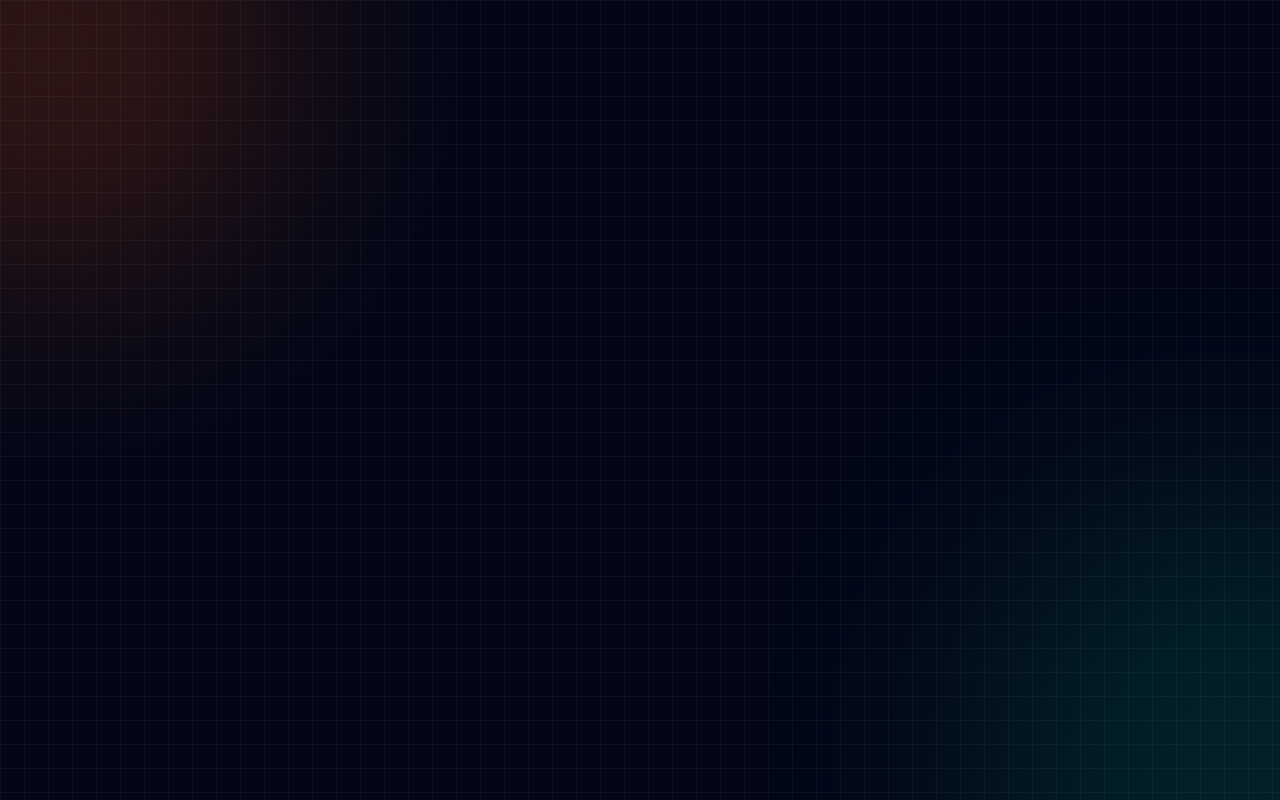
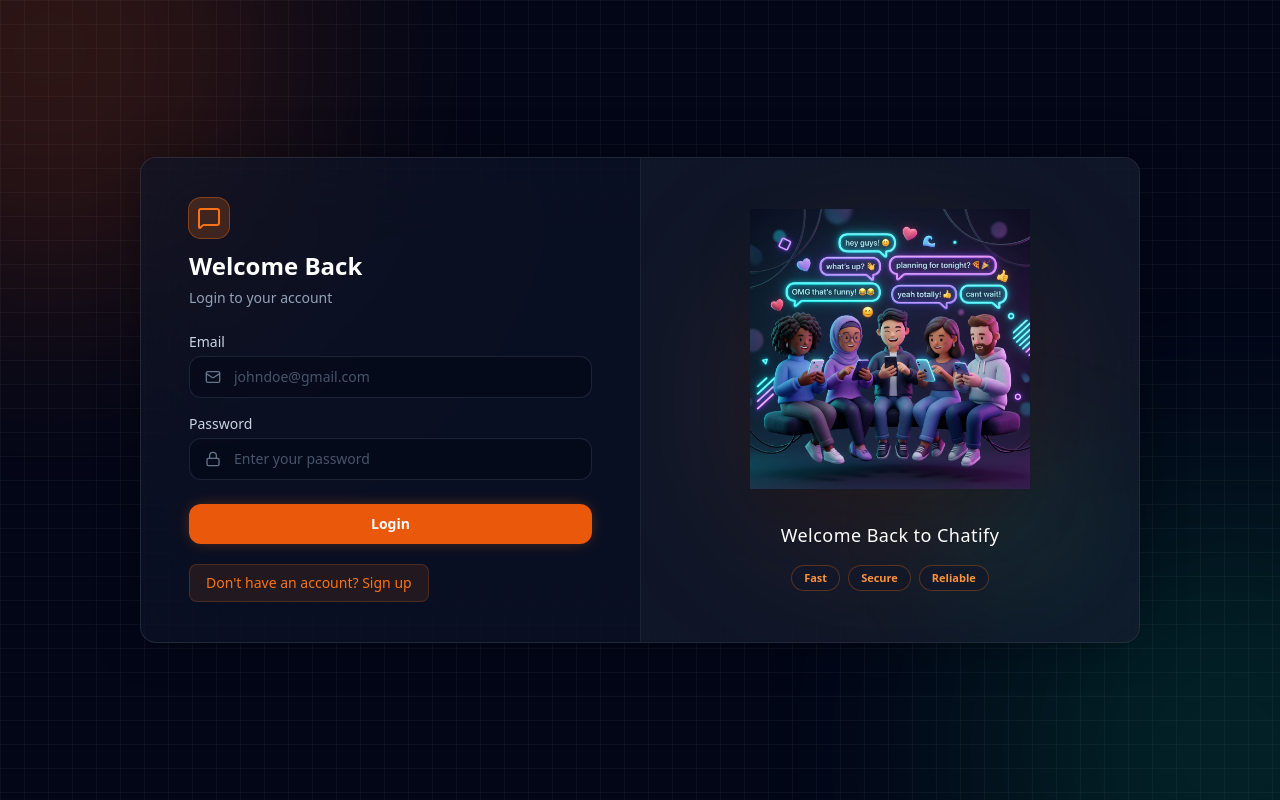
Before and after one commit to AbhayNagpure/chatify, a React app in the folder frontend/: page /login in a window 1280 px wide. Built offline with nearby package versions, Linux system fonts and the light colour scheme; no server answers; the HTML template or start-up script is replaced by a standard one.

Commit message:
login and logout functionality added

```diff
--- a/frontend/src/pages/ChatPage.jsx
+++ b/frontend/src/pages/ChatPage.jsx
@@ -1,8 +1,18 @@
-
+import { useAuthStore } from "../store/userAuthStore";
 
 function ChatPage() {
+  const { logout } = useAuthStore();
+
   return (
-    <div>ChatPage</div>
+    <div className="flex flex-col items-center justify-center min-h-screen text-white ">
+      <h1 className="mb-4 text-2xl font-bold">ChatPage</h1>
+      <button
+        onClick={logout}
+        className="px-4 py-2 font-bold text-white transition-colors bg-red-600 rounded-lg hover:bg-red-500"
+      >
+        Logout
+      </button>
+    </div>
   )
 }
 
--- a/frontend/src/pages/LoginPage.jsx
+++ b/frontend/src/pages/LoginPage.jsx
@@ -1,8 +1,157 @@
+import { useState } from "react";
+import { Link } from "react-router";
+import { Mail, Lock, MessageSquare, Loader2 } from "lucide-react";
+import { useAuthStore } from "../store/userAuthStore";
 
 function LoginPage() {
+  const [formData, setFormData] = useState({
+    email: "",
+    password: "",
+  });
+
+  const { login, isLoggingIn } = useAuthStore();
+
+  const handleSubmit = (e) => {
+    e.preventDefault();
+    login(formData);
+  };
+
   return (
-    <div></div>
-  )
+    <div className="flex items-center justify-center min-h-screen p-4 sm:p-6">
+      {/* Main Container */}
+      <div className="flex flex-col-reverse lg:flex-row w-full max-w-[1000px] bg-slate-900/60 backdrop-blur-2xl rounded-2xl border border-white/10 shadow-[0_0_50px_-12px_rgba(0,0,0,0.5)] overflow-hidden">
+
+        {/* Left Form Section */}
+        <div className="flex flex-col justify-center w-full p-6 sm:p-8 lg:w-1/2 lg:px-12 lg:py-10">
+          <div className="w-full max-w-md mx-auto">
+
+            {/* Header */}
+            <div className="flex flex-col items-center mb-6 text-center lg:items-start lg:text-left">
+              <div className="p-2 mb-3 bg-orange-500/20 rounded-xl ring-1 ring-orange-500/50">
+                <MessageSquare className="w-6 h-6 text-orange-500" strokeWidth={2} />
+              </div>
+              <h2 className="text-xl font-bold text-white sm:text-2xl">
+                Welcome Back
+              </h2>
+              <p className="mt-1.5 text-sm text-slate-400">
+                Login to your account
+              </p>
+            </div>
+
+            {/* Form */}
+            <form className="space-y-4" onSubmit={handleSubmit}>
+
+              {/* Email */}
+              <div className="space-y-1">
+                <label className="block text-sm font-medium text-slate-300">
+                  Email
+                </label>
+                <div className="relative">
+                  <div className="absolute inset-y-0 left-0 flex items-center pl-4 pointer-events-none">
+                    <Mail className="w-4 h-4 text-slate-500" />
+                  </div>
+                  <input
+                    type="email"
+                    required
+                    className="w-full py-2.5 pl-11 pr-4 text-sm text-white transition-all bg-slate-950/50 border border-slate-700/50 rounded-xl focus:border-orange-500/50 focus:ring-1 focus:ring-orange-500/50 focus:outline-none placeholder:text-slate-600"
+                    placeholder="johndoe@gmail.com"
+                    value={formData.email}
+                    onChange={(e) => setFormData({ ...formData, email: e.target.value })}
+                  />
+                </div>
+              </div>
+
+              {/* Password */}
+              <div className="space-y-1">
+                <label className="block text-sm font-medium text-slate-300">
+                  Password
+                </label>
+                <div className="relative">
+                  <div className="absolute inset-y-0 left-0 flex items-center pl-4 pointer-events-none">
+                    <Lock className="w-4 h-4 text-slate-500" />
+                  </div>
+                  <input
+                    type="password"
+                    required
+                    className="w-full py-2.5 pl-11 pr-4 text-sm text-white transition-all bg-slate-950/50 border border-slate-700/50 rounded-xl focus:border-orange-500/50 focus:ring-1 focus:ring-orange-500/50 focus:outline-none placeholder:text-slate-600"
+                    placeholder="Enter your password"
+                    value={formData.password}
+                    onChange={(e) => setFormData({ ...formData, password: e.target.value })}
+                  />
+                </div>
+              </div>
+
+              {/* Submit Button */}
+              <div className="pt-2">
+                <button
+                  type="submit"
+                  disabled={isLoggingIn}
+                  className="flex items-center justify-center w-full py-2.5 text-sm font-bold text-white transition-all shadow-[0_0_15px_-3px_rgba(249,115,22,0.4)] rounded-xl bg-orange-600 hover:bg-orange-500 focus:outline-none focus:ring-2 focus:ring-offset-2 focus:ring-orange-500 focus:ring-offset-slate-900 active:scale-[0.98] disabled:opacity-70 disabled:cursor-not-allowed"
+                >
+                  {isLoggingIn ? (
+                    <>
+                      <Loader2 className="w-5 h-5 mr-2 animate-spin" />
+                      Logging in...
+                    </>
+                  ) : (
+                    "Login"
+                  )}
+                </button>
+              </div>
+            </form>
+
+            {/* Signup Link */}
+            <div className="flex justify-center mt-5 lg:justify-start">
+              <Link
+                to="/signup"
+                className="px-4 py-2 text-sm font-medium transition-colors border text-orange-500 bg-orange-500/10 border-orange-500/20 rounded-lg hover:bg-orange-500/20 hover:text-orange-400"
+              >
+                Don't have an account? Sign up
+              </Link>
+            </div>
+          </div>
+        </div>
+
+        {/* Right Illustration Section */}
+        <div className="hidden lg:flex flex-col items-center justify-center w-1/2 p-8 bg-slate-800/30 border-l border-white/5 relative overflow-hidden">
+
+          {/* Soft background glow behind image */}
+          <div className="absolute inset-0 flex items-center justify-center pointer-events-none">
+            <div className="w-[250px] h-[250px] bg-orange-500/20 blur-[90px] rounded-full"></div>
+            <div className="w-[150px] h-[150px] bg-emerald-500/10 blur-[60px] rounded-full absolute bottom-10 right-10"></div>
+          </div>
+
+          {/* 3D Illustration */}
+          <div className="relative z-10 w-full max-w-[280px] mb-8 drop-shadow-2xl hover:scale-105 transition-transform duration-700 ease-out">
+            <img
+              src="/signup_illustration.png"
+              alt="Chat Illustration"
+              className="w-full h-auto object-contain"
+            />
+          </div>
+
+          {/* Features Text */}
+          <div className="text-center z-10">
+            <h3 className="mb-4 text-lg font-medium tracking-wide text-white drop-shadow-sm">
+              Welcome Back to Chatify
+            </h3>
+            <div className="flex justify-center gap-2 flex-wrap">
+              <span className="px-3 py-1 text-[11px] font-semibold rounded-full bg-slate-900/60 text-orange-400 border border-orange-500/30 shadow-sm backdrop-blur-md">
+                Fast
+              </span>
+              <span className="px-3 py-1 text-[11px] font-semibold rounded-full bg-slate-900/60 text-orange-400 border border-orange-500/30 shadow-sm backdrop-blur-md">
+                Secure
+              </span>
+              <span className="px-3 py-1 text-[11px] font-semibold rounded-full bg-slate-900/60 text-orange-400 border border-orange-500/30 shadow-sm backdrop-blur-md">
+                Reliable
+              </span>
+            </div>
+          </div>
+
+        </div>
+      </div>
+    </div>
+  );
 }
 
-export default LoginPage
+export default LoginPage;
--- a/frontend/src/store/userAuthStore.js
+++ b/frontend/src/store/userAuthStore.js
@@ -6,6 +6,7 @@
     authUser: null,
     isCheckingAuth: true,
     isSigningUp: false,
+    isLoggingIn: false,
     checkAuth: async () => {
         try {
             const res = await axiosInstance.get("/auth/check")
@@ -38,11 +39,21 @@
         try {
             const res = await axiosInstance.post("/auth/login", data);
             set({authUser: res.data});
-            toast.success("Logged in successfully!");
+            toast.success("Logged in successfully");
         } catch (error) {
             toast.error(error.response.data.message);
         } finally {
             set({isLoggingIn: false});
         }
+    },
+
+    logout: async () => {
+        try {
+            await axiosInstance.post("/auth/logout");
+            set({authUser: null});
+            toast.success("Logged out successfully");
+        } catch (error) {
+            toast.error(error.response?.data?.message || "Logout failed");
+        }
     }
 }))
```
Also changed, not shown: 1 other file (tests, documents, lock files or other folders).
